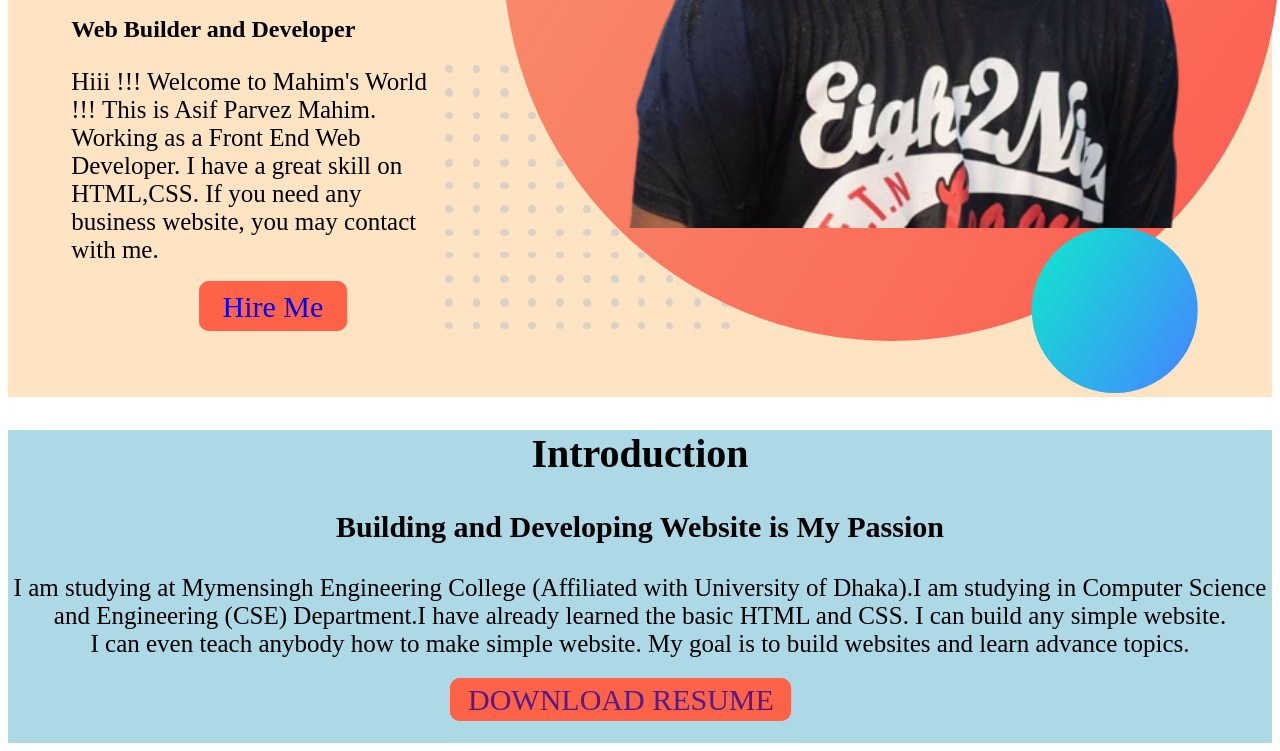
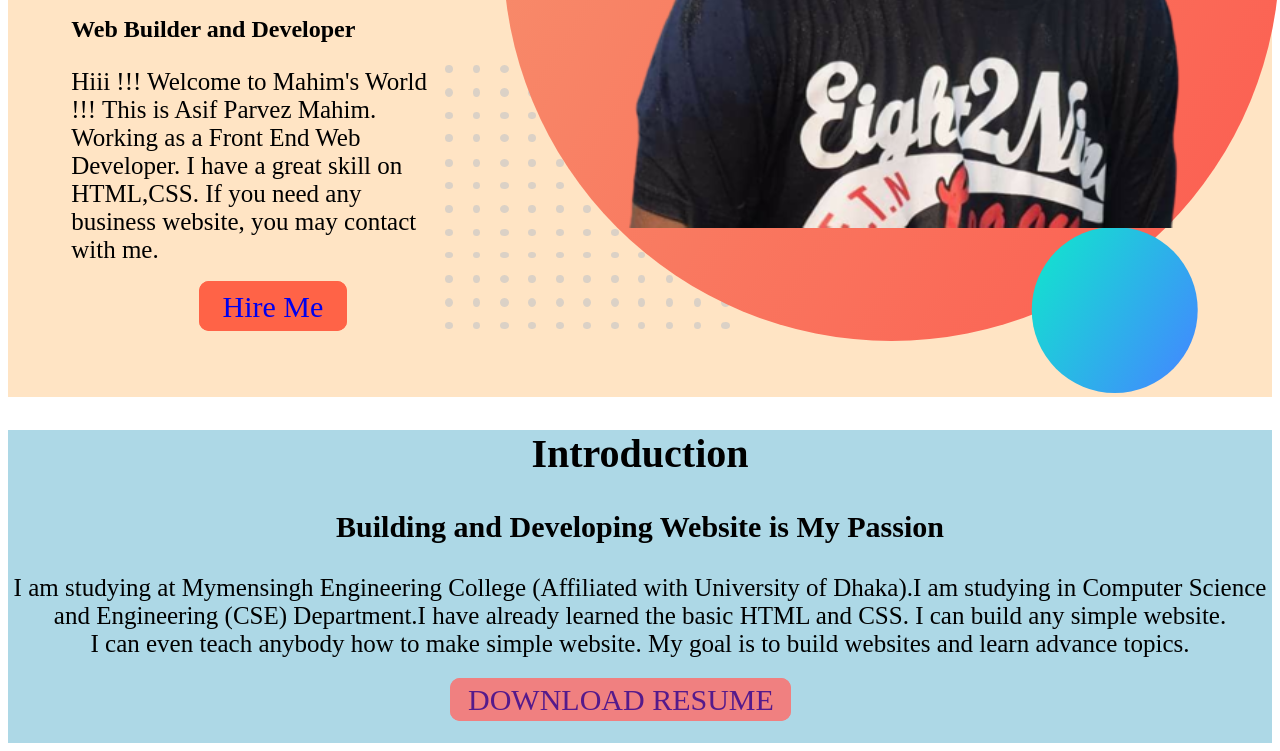
Before and after one commit to asifparvezmahim/official-portfolio, a plain HTML site: page index.html in a window 1280 px wide. Shown: the part 444-1195 px from the top of the page. Drawn offline with Linux system fonts and the light colour scheme.

Commit message:
third update

```diff
--- a/style.css
+++ b/style.css
@@ -69,9 +69,9 @@
 .link-button-two {
     text-decoration: none;
     font-size: 30px;
-    border: 5px solid tomato;
+    border: 5px solid lightcoral;
     border-radius: 10px;
-    background-color: tomato;
+    background-color: lightcoral;
     padding-left: 1%;
     padding-right: 1%;
 
```
Also changed, not shown: index.html (+1 -0 lines).
